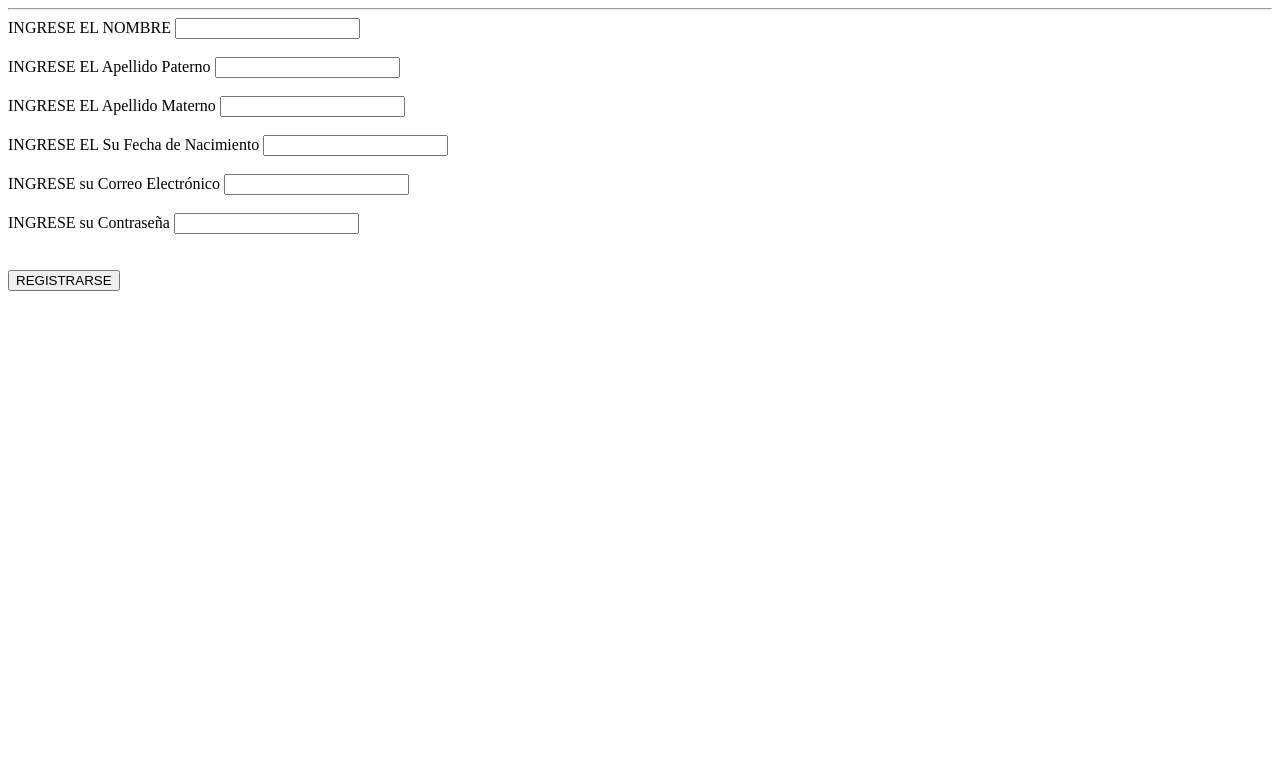
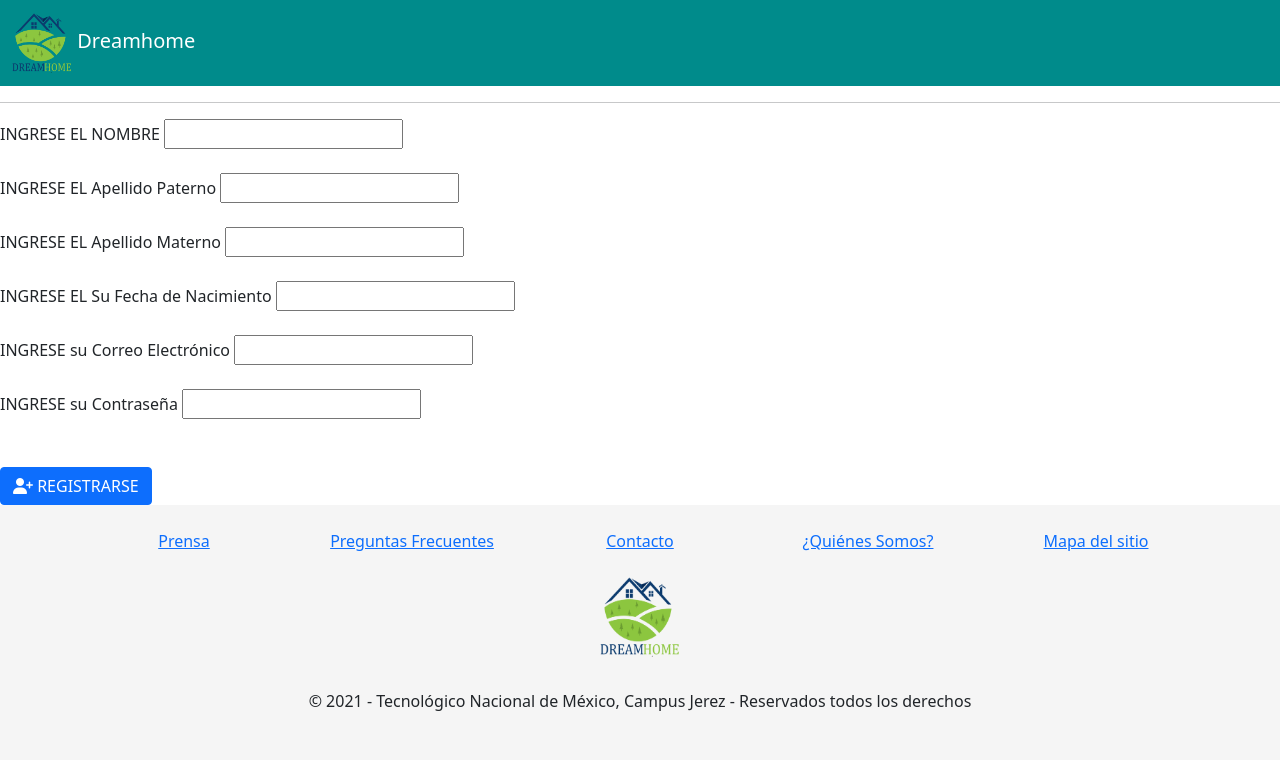
Before and after one commit to MariomarinS180/2021_ProyectoFinal_PG, a PHP site: the page made by scripts/php/vista/registrer.php in a window 1280 px wide. Shown: the top 760 px of the page. Run offline with PHP 8.4, Linux system fonts and the light colour scheme; some libraries are stand-ins or nearby versions.

Commit message:
Se está dando forma a las interfaces

```diff
--- /dev/null
+++ b/estilos/estilo_registrer.css
@@ -0,0 +1,7 @@
+#header{
+    background: darkcyan !important;
+}
+
+#footer{
+    background-color: whitesmoke;
+}
--- a/index.html
+++ b/index.html
@@ -6,7 +6,7 @@
   <meta http-equiv="X-UA-Compatible" content="IE=edge">
   <meta name="generator" content="Mobirise v5.5.0, mobirise.com">
   <meta name="viewport" content="width=device-width, initial-scale=1, minimum-scale=1">
-  <link rel="shortcut icon" href="assets/images/logo.png" type="image/x-icon">
+  <link rel="shortcut icon" href="imagenes/Logo_Dreamhome.png" type="image/x-icon">
   <meta name="description" content="">
 
 
@@ -35,8 +35,8 @@
         <div class="container">
             <div class="navbar-brand">
                 <span class="navbar-logo">
-                    <a href="https://mobiri.se">
-                        <img src="assets/images/logo.png" alt="Mobirise" style="height: 3rem;">
+                    <a href="index.html">
+                        <img src="imagenes/Logo_Dreamhome.png" style="height: 4rem;">
                     </a>
                 </span>
                 <span class="navbar-caption-wrap"><a class="navbar-caption text-white display-7" href="index.html">Dreamhome</a></span>
--- a/scripts/php/vista/registrer.php
+++ b/scripts/php/vista/registrer.php
@@ -1,12 +1,35 @@
 <!DOCTYPE html>
 <html lang="en">
+
 <head>
     <meta charset="UTF-8">
     <meta http-equiv="X-UA-Compatible" content="IE=edge">
     <meta name="viewport" content="width=device-width, initial-scale=1.0">
+    <!-- Bootstrap CSS -->
+    <link href="https://cdn.jsdelivr.net/npm/bootstrap@5.1.1/dist/css/bootstrap.min.css" rel="stylesheet">
+    <script src="https://ajax.googleapis.com/ajax/libs/jquery/3.5.1/jquery.min.js"></script>
+    <script src="https://cdnjs.cloudflare.com/ajax/libs/popper.js/1.16.0/umd/popper.min.js"></script>
+    <script src="https://cdn.jsdelivr.net/npm/bootstrap@5.1.1/dist/js/bootstrap.bundle.min.js"></script>
+    <script src="https://kit.fontawesome.com/d7cd3fe964.js" crossorigin="anonymous"></script>
+    <link rel="stylesheet" href="../../../estilos/estilo_registrer.css">
     <title>Registro de Usuario</title>
 </head>
+
 <body>
+    <!--HEADER:-->
+    <nav id="header" class="navbar navbar-expand-lg navbar-dark bg-dark sticky-top">
+        <div class="container-fluid">
+            <a class="navbar-brand" href="../../../index.html">
+                <img src="../../../imagenes/Logo_Dreamhome.png" class="rounded" alt="Logo 2021" width="60px" height="60px">
+                Dreamhome</a>
+            <button class="navbar-toggler" type="button" data-bs-toggle="collapse" data-bs-target="#navbarSupportedContent" aria-controls="navbarSupportedContent" aria-expanded="false" aria-label="Toggle navigation">
+                <span class="navbar-toggler-icon"></span>
+            </button>
+        </div>
+    </nav>
+    <!--Fin del HEADER:-->
+
+
     <form action="../controlador/procesar_altas_usuarios.php" method="post">
         <hr>
         INGRESE EL NOMBRE <input type="text" name="nombre">
@@ -27,5 +50,33 @@
 
     </form>
 
+
+    <!--FOOTER:-->
+  <footer id="footer" class="pb-4 pt-4">
+    <div class="container">
+      <div class="row text-center">
+        <div class="col-12 col-md"><a href="#">Prensa</a></div>
+        <div class="col-12 col-md"><a href="#">Preguntas Frecuentes</a></div>
+        <div class="col-12 col-md"><a href="#">Contacto</a></div>
+        <div class="col-12 col-md"><a href="#">¿Quiénes Somos?</a></div>
+        <div class="col-12 col-md"><a href="#">Mapa del sitio</a></div>
+      </div>
+
+      <div class="row text-center">
+        <div class="col pb-2 pt-4">
+          <img src="../../../imagenes/Logo_Dreamhome.png" alt="Logo dream" width="80px" height="80px">
+        </div>
+      </div>
+
+      <div class="row text-center">
+        <div class="col pb-2 pt-4">
+          <p>&copy; 2021 - Tecnológico Nacional de México, Campus Jerez - Reservados todos los derechos</p>
+        </div>
+      </div>
+    </div>
+  </footer>
+  <!--Fin del Footer-->
+
 </body>
+
 </html>
```
Also changed, not shown: scripts/php/vista/header.php (added).
